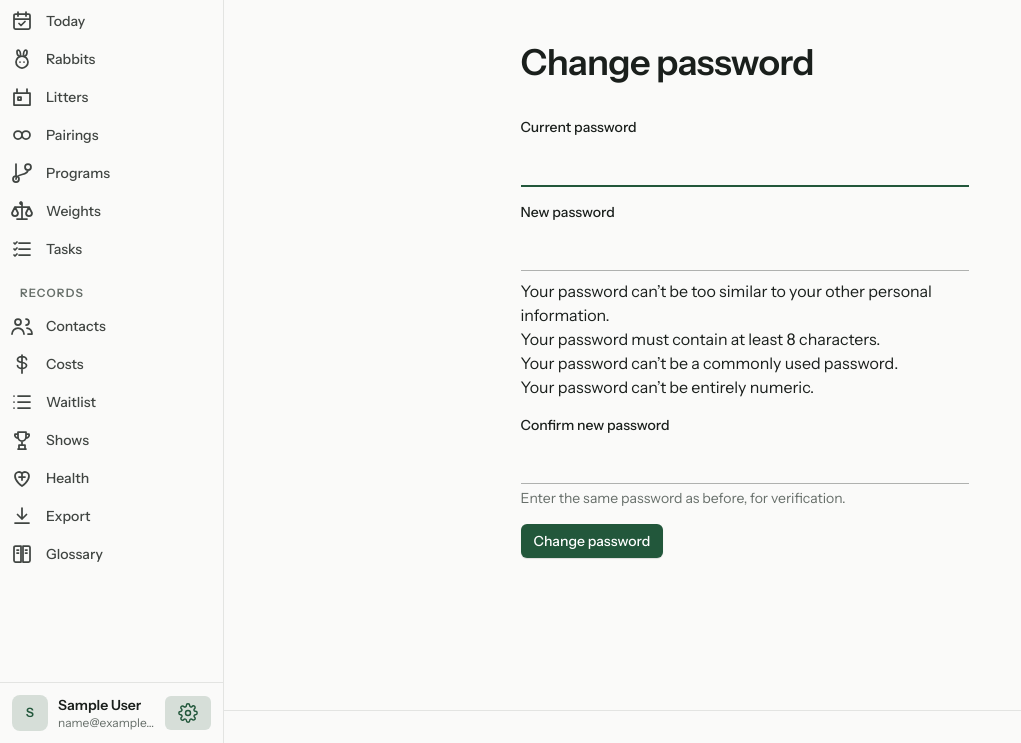
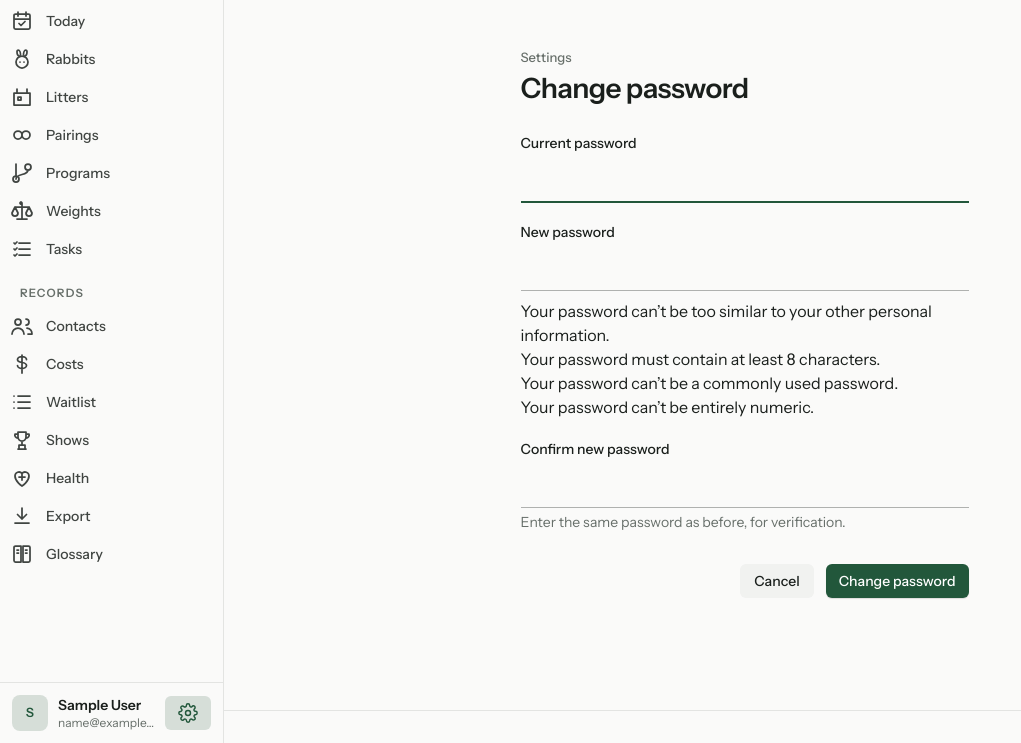
Before and after one commit to frank-dixon/rabbit-herd, a Django app: page /accounts/password/change/ in a window 1280 px wide. Shown: the part 57-800 px from the top of the page, without its empty margins (0-1021 px from the left). Run offline with Django 5.2, Linux system fonts and the light colour scheme; the visitor is signed in with stand-in values (Sample User, id 1); data that the repository does not hold is empty; style sheets or scripts are compiled from the project's sources; parts of the project's set-up code (start-up, migrations or seed data) failed here and were passed over.

Commit message:
Change password: sheet layout

```diff
--- a/templates/accounts/password_change_form.html
+++ b/templates/accounts/password_change_form.html
@@ -1,10 +1,6 @@
-{% extends "base.html" %}
+{% extends "components/sheet_base.html" %}
 
 {% block title %}Change password · {{ app_name }}{% endblock %}
-
-{% block content %}
-  <h1 class="text-[1.75rem] leading-tight font-semibold md:text-[2.25rem]">Change password</h1>
-  <div class="mt-8">
-    {% include "components/form.html" with form=form submit_label="Change password" %}
-  </div>
-{% endblock %}
+{% block eyebrow %}<p class="v2-eyebrow"><a class="underline-offset-2 hover:underline" href="{% url 'account' %}">Settings</a></p>{% endblock %}
+{% block sheet_title %}Change password{% endblock %}
+{% block sheet %}{% url 'account' as back %}{% include "components/form.html" with form=form submit_label="Change password" sheet=True cancel_href=back %}{% endblock %}
```
